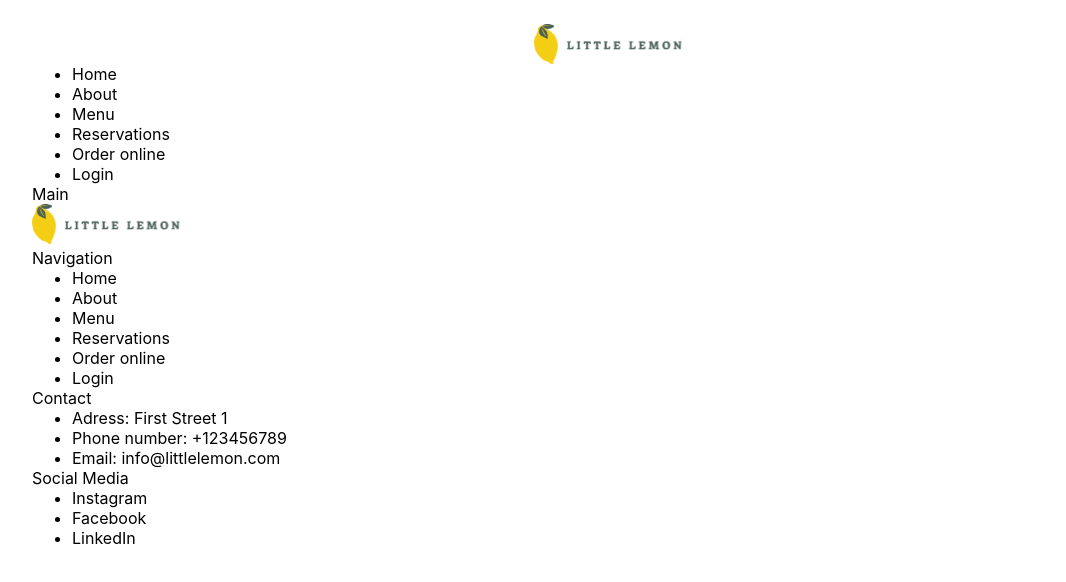
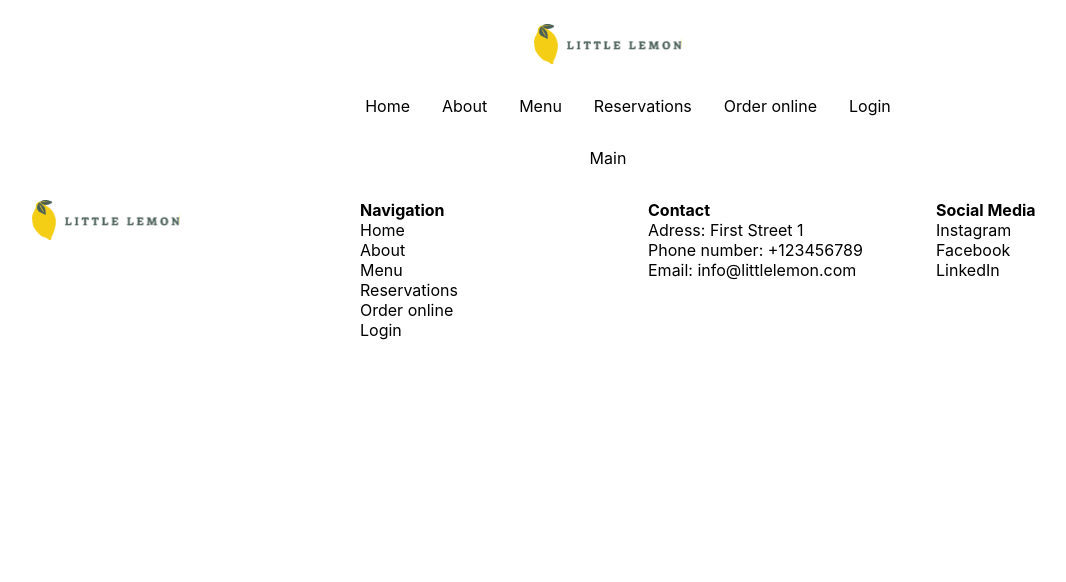
Before and after one commit to Yoschi95/little-lemon, a React (Create React App) app: page / in a window 1280 px wide. Shown: the top 582 px of the page, without its empty margins (32-1098 px from the left). Built offline with nearby package versions, Linux system fonts and the light colour scheme.

Commit message:
add style to components

```diff
--- a/src/Footer.css
+++ b/src/Footer.css
@@ -0,0 +1,14 @@
+.footer {
+    padding: 2rem 0rem 0rem 0rem;
+    display: grid;
+    grid-template-columns: 1fr 1fr 1fr 1fr;
+    grid-template-rows: 1fr;
+}
+
+.footer > ul {
+    list-style: none; /* Remove bullet points from list items */
+}
+
+.footer h3 {
+    font-weight: bold;
+}
--- a/src/Footer.js
+++ b/src/Footer.js
@@ -2,12 +2,11 @@ import './Footer.css';
 
 function Footer() {
     return (
-        <footer>
+        <footer className="footer">
             <img src="./img/Logo.svg" alt="Logo of the Little Lemon restaurant"/>
-            <br></br>
 
-            Navigation
             <ul>
+                <h3>Navigation</h3>
                 <li>Home</li>
                 <li>About</li>
                 <li>Menu</li>
@@ -16,15 +15,15 @@ function Footer() {
                 <li>Login</li>
             </ul>
 
-            Contact
             <ul>
+                <h3>Contact</h3>
                 <li>Adress: First Street 1</li>
                 <li>Phone number: +123456789</li>
                 <li>Email: info@littlelemon.com</li>
             </ul>
 
-            Social Media
             <ul>
+                <h3>Social Media</h3>
                 <li><a href="www.instagram.com">Instagram</a></li>
                 <li><a href="www.facebook.com">Facebook</a></li>
                 <li><a href="www.linkedin.com">LinkedIn</a></li>
--- a/src/Main.css
+++ b/src/Main.css
@@ -0,0 +1,4 @@
+.main {
+    padding: 2rem 0rem 0rem 0rem;
+    text-align: center;
+}
--- a/src/Main.js
+++ b/src/Main.js
@@ -2,7 +2,7 @@ import './Main.css';
 
 function Main() {
     return (
-        <main>
+        <main className="main">
             Main
         </main>
     )
--- a/src/Nav.css
+++ b/src/Nav.css
@@ -0,0 +1,14 @@
+.navbar {
+    padding: 2rem 0rem 0rem 0rem;
+}
+
+.navbar > ul {
+    list-style: none; /* Remove bullet points from list items */
+    text-align: center;
+}
+
+.navbar li {
+    display: inline-block; /* Changes list items from block to inline-block elements */
+    margin-left: 1rem;
+    margin-right: 1rem;
+}
--- a/src/Nav.js
+++ b/src/Nav.js
@@ -2,7 +2,7 @@ import './Nav.css';
 
 function Nav() {
     return (
-        <nav>
+        <nav className="navbar">
             <ul>
                 <li>Home</li>
                 <li>About</li>
```
